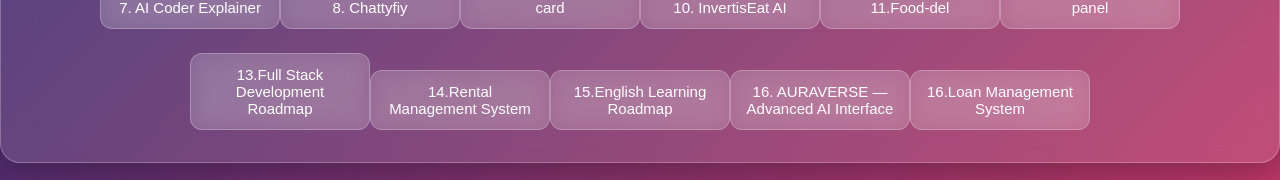
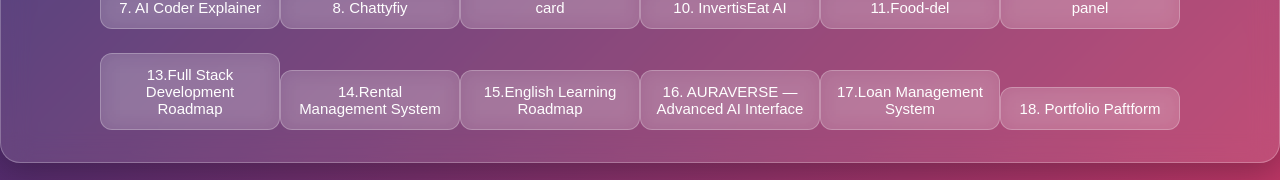
Before and after one commit to kumarayshu852/deploymern, a React (Create React App) app in the folder frontend/: page /home in a window 1280 px wide. Shown: the part 510-690 px from the top of the page. Built offline with nearby package versions, Linux system fonts and the light colour scheme; no server answers; sample sign-in values are in the browser's storage.

Commit message:
Update Home.js
new adding projects

```diff
--- a/frontend/src/pages/Home.js
+++ b/frontend/src/pages/Home.js
@@ -116,7 +116,10 @@ function Home() {
                     <button className="ko">16. AURAVERSE — Advanced AI Interface</button>
                 </Link>
                      <Link to="https://loan-management-system-jet-tau.vercel.app/login">
-                    <button className="ko">16.Loan Management System</button>
+                    <button className="ko">17.Loan Management System</button>
+                </Link>
+                    <Link to="https://portfolio-paftform.vercel.app/">
+                    <button className="ko">18. Portfolio Paftform</button>
                 </Link>
         </div>
 
```
